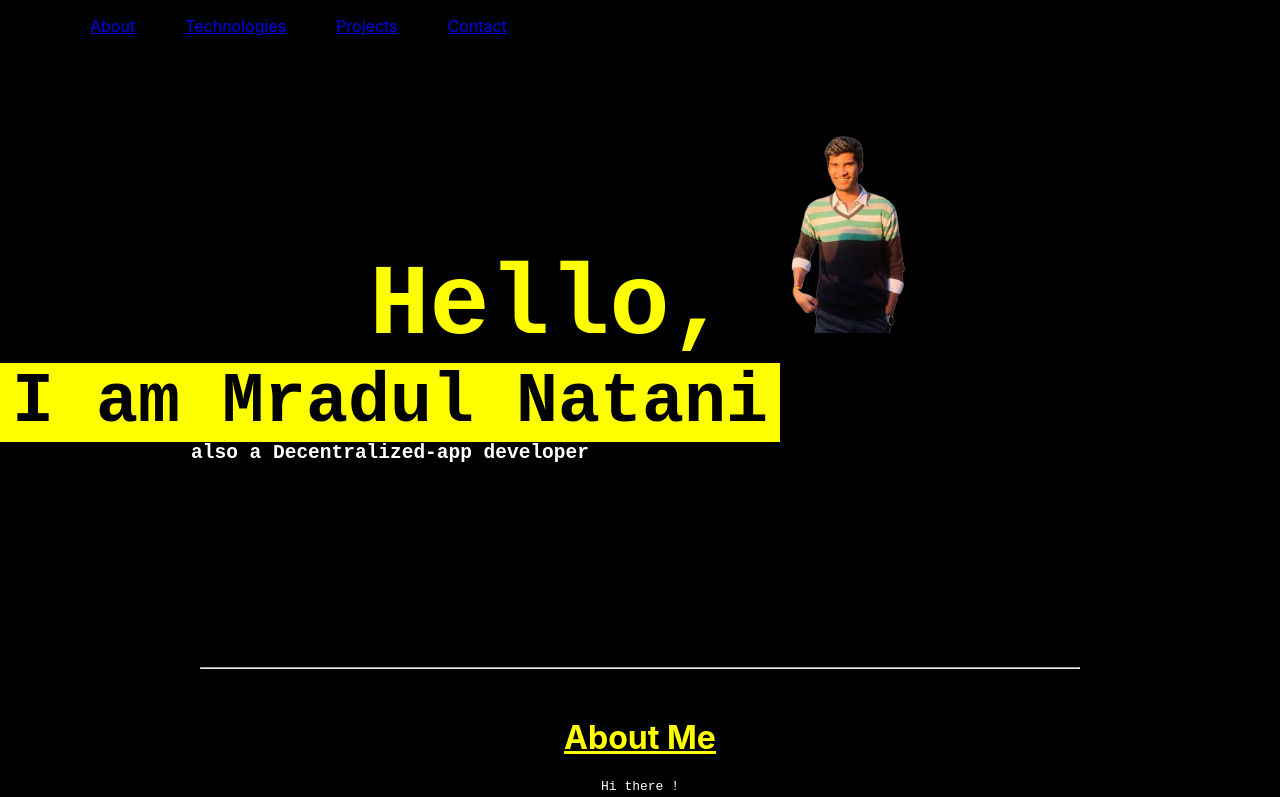
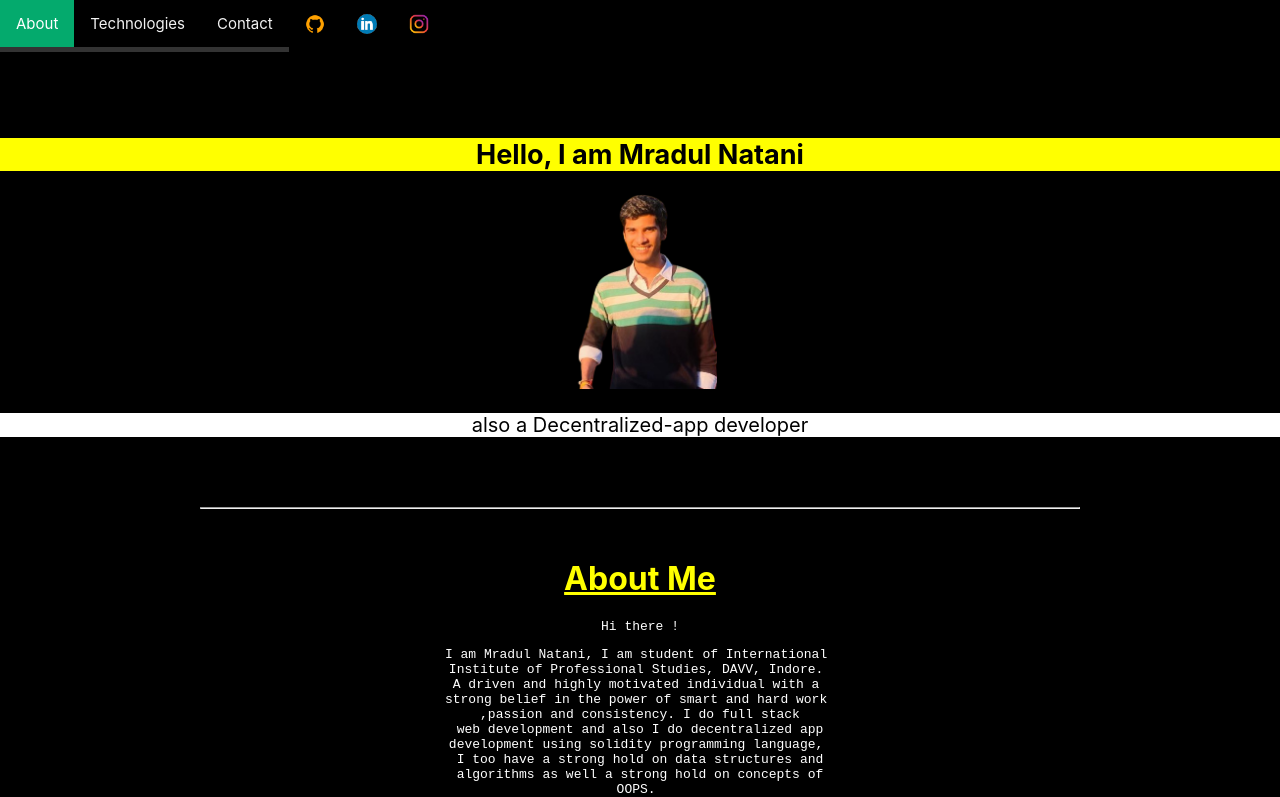
Before and after one commit to mradulnatani/portfolio, a React (Create React App) app in the folder my-portfolio/: page / in a window 1280 px wide. Shown: the top 797 px of the page. Built offline with nearby package versions, Linux system fonts and the light colour scheme.

Commit message:
made changes in ui

```diff
--- a/my-portfolio/package.json
+++ b/my-portfolio/package.json
@@ -6,6 +6,7 @@
     "@testing-library/jest-dom": "^5.17.0",
     "@testing-library/react": "^13.4.0",
     "@testing-library/user-event": "^13.5.0",
+    "cors": "^2.8.5",
     "express": "^4.19.2",
     "mongodb": "^6.8.0",
     "mongoose": "^8.4.4",
--- a/my-portfolio/src/App.js
+++ b/my-portfolio/src/App.js
@@ -21,7 +21,6 @@ function App() {
       </Routes>
       </MemoryRouter>
       <Picture/>
-      <br/><br/><br/><br/><br/><br/><br/><br/>
       <hr style={{marginLeft:'200px', marginRight:'200px'}}/>
       <About/>
       <hr style={{marginLeft:'200px', marginRight:'200px'}}/>
--- a/my-portfolio/src/MyComponents/About.js
+++ b/my-portfolio/src/MyComponents/About.js
@@ -6,15 +6,23 @@ export default function About() {
       <h1 style={{color:'yellow'}}><u style={{color:'yellow'}}>About Me</u></h1>
       <pre style={{color:'white'}}>
         <p>Hi there !</p>
-        I am Mradul Natani, I am student of International Institute of Professional Studies, DAVV, Indore. <br/>
-        A driven and highly motivated individual with a strong belief in the power of smart and hard work <br/>
-          ,passion and consistency. I do full stack web development and also I do decentralized app development <br/>
-          using solidity programming language, I too have a strong hold on data structures and algorithms as well <br/>
-          a strong hold on concepts of OOPS. <br/>
-           My journey in technology begun with facination towards coding which then resulted into a burning desire <br/>
-          to learn more and more, Yes my desire to learn hass no limits !, also I use support of google, youtue and <br/>
-        AI tools to learn new concepts. <br/>
-        I am always open and ready to contribute with like-minded people, so that we can grow together.  <br/>
+        I am Mradul Natani, I am student of International <br/>
+         Institute of Professional Studies, DAVV, Indore. <br/>
+        A driven and highly motivated individual with a <br/>
+        strong belief in the power of smart and hard work <br/>
+          ,passion and consistency. I do full stack<br/>
+           web development and also I do decentralized app<br/>
+            development using solidity programming language, <br/>
+            I too have a strong hold on data structures and<br/>
+             algorithms as well a strong hold on concepts of<br/>
+              OOPS. <br/>
+           My journey in technology begun with facination<br/>
+            towards coding which then resulted into a burning<br/>
+             desire to learn more and more, Yes my desire to<br/>
+              learn hass no limits !, also I use support of<br/>
+               google, youtue and AI tools to learn new concepts. <br/>
+        I am always open and ready to contribute with<br/>
+         like-minded people, so that we can grow together.  <br/>
         Your sincerly, <br/>
         Mradul Natani
 
--- a/my-portfolio/src/MyComponents/contact.js
+++ b/my-portfolio/src/MyComponents/contact.js
@@ -1,27 +1,51 @@
 import React,{useState} from 'react'
-import { Outlet } from 'react-router-dom';
 export default function Contact() {
-  function submission(e){
+  function submission(e) {
     e.preventDefault();
-    console.log(name,mail,msg)
+    console.log({ name, mail, msg });
+    const data = { name, mail, msg };
+
+    const proxyUrl = 'https://cors-anywhere.herokuapp.com/';
+    const apiUrl ='http://localhost:4000/';
+
+    fetch(proxyUrl+apiUrl, {
+      method: 'POST',
+      headers: {
+        'Accept': 'application/json',
+        'Content-Type': 'application/json'
+      },
+      body: JSON.stringify(data)
+    })
+      .then((result) => {
+        if (!result.ok) {
+          throw new Error(`Network response was not ok: ${result.status}`);
+        }
+        return result.json();
+      })
+      .then((resp) => {
+        console.log(resp);
+      })
+      .catch((error) => {
+       console.error('Error:', error);
+      });
   }
+
+
   const[name,setName] = useState('');
   const[mail,setMail] = useState('');
   const[msg,setMsg] = useState('');
-
   return (
     <div style={{marginTop:'50px',marginLeft:'500px'}}>
           <h1 style={{color:'yellow',marginRight:'500px'}}><u>Contact Us</u></h1>
       <form style={{border:'1px solid white',width:'500px',borderRadius:'5px'}} onSubmit={submission}>
         <br/> <br/>
-       <span style={{color:'white'}}>Enter your Name:</span> <input type='text'onChange={(e)=>{setName(e.target.value)}} style={{width:'250px',backgroundColor:'white',borderRadius:'5px'}}/> <br/> <br/>
-        <span style={{color:'white'}}>Enter your mail id:</span><input type='text'onChange={(e)=>{setMail(e.target.value)}} style={{width:'250px',backgroundColor:'white',borderRadius:'5px'}}/> <br/> <br/>
+       <span style={{color:'white'}}>Enter your Name:</span> <input type='text' onChange={(e)=>{setName(e.target.value)}} style={{width:'250px',backgroundColor:'white',borderRadius:'5px'}}/> <br/> <br/>
+        <span style={{color:'white'}}>Enter your mail id:</span><input type='text' onChange={(e)=>{setMail(e.target.value)}} style={{width:'250px',backgroundColor:'white',borderRadius:'5px'}}/> <br/> <br/>
         <span style={{color:'white'}}>Enter your message:</span><input type='text' onChange={(e)=>{setMsg(e.target.value)}}style={{width:'250px',height:'100px',backgroundColor:'white',borderRadius:'5px'}}/> <br/> <br/>
-        <button type='submit'style={{color:'white',width:'150px',height:'25px',backgroundColor:'blue',borderRadius:'5px'}}>Send</button>
+        <button type='submit'style={{color:'white',width:'150px',height:'25px',backgroundColor:'blue',borderRadius:'5px'}} onClick={submission}>Send</button>
         <br/>
         <br/>
       </form>
-      <Outlet/>
     </div>
   )
 }
--- a/my-portfolio/src/MyComponents/main.css
+++ b/my-portfolio/src/MyComponents/main.css
@@ -1,6 +1,8 @@
 .intro-content {
     color:yellow;
-    padding-top: 100px;
+    padding-top: 10px;
+    display: inline;
+    size: 15px;
 }
 .intro-content h2{
     margin: 0px;
@@ -9,3 +11,7 @@
 .intro-content .first{
     margin-top: 350px;
 }
+.intro-content .field:hover{
+    color: black;
+    background-color: white;
+}
--- a/my-portfolio/src/MyComponents/main.js
+++ b/my-portfolio/src/MyComponents/main.js
@@ -1,26 +1,39 @@
-import React, { useState } from 'react';
+import React, { useState, useEffect } from 'react';
 import './main.css';
-import Myimage from './myimg-removebg-preview.png'
+import Myimage from './myimg-removebg-preview.png';
 
 export default function Main() {
   const [field, setField] = useState(true);
-  //const button = document.getElementById('autoClickButton');
 
-  // Function to simulate a click
-  //function autoClick() {
-    //button.click();
-  //}
   setTimeout(() => setField(!field), 1000);
+
+  useEffect(() => {
+    const handleResize = () => {
+      setField(window.innerWidth < 620);
+    };
+
+    window.addEventListener('resize', handleResize);
+
+    return () => {
+      window.removeEventListener('resize', handleResize);
+    };
+  }, []);
 
   return (
     <div className='intro-content'>
-      <br />
-      <pre style={{display:'grid'}}>
-        <h2 style={{fontSize:'100px'}}>Hello,<img src={Myimage} alt='myimage' style={{height:'200px',marginLeft:'50px'}}></img></h2>
-        <h2 style={{backgroundColor:'yellow', color:'black',fontSize:'70px',marginRight:'500px'}}>I am Mradul Natani
-        </h2>
-        {field ? <h2 style={{color:'white',marginRight:'500px'}}>I am a full stack web developer</h2> : <h2 style={{color:'white',marginRight:'500px'}}>also a Decentralized-app developer</h2>}
-      </pre>
+      <br/>      <br/>
+      <br/>
+      <br/>
+      <br/>
+      <br/>
+        <h1 className='intro'style={{color:'black',backgroundColor:'yellow',fontSize:'27px'}}>Hello, I am Mradul Natani</h1>
+        <img src={Myimage} alt='myimage' style={{ height: '200px', marginLeft: '0px' }} />
+        {field ? (
+          <p  className='field'style={{fontSize:'20px',color:'black',backgroundColor:'white'}}>I am a full stack web developer</p>
+        ) : (
+          <p  className='field'style={{fontSize:'20px',color:'black',backgroundColor:'white'}}>also a Decentralized-app developer</p>
+        )}
+        <br/>
       <button id='autoClickButton' style={{ visibility: 'hidden' }}>
         Click Me!
       </button>
--- a/my-portfolio/src/MyComponents/navbar.css
+++ b/my-portfolio/src/MyComponents/navbar.css
@@ -1,3 +1,34 @@
+.topnav {
+    background-color: #333;
+    overflow: hidden;
+    position: fixed;
+  }
+
+  .topnav a {
+    float: left;
+    display: block;
+    color: #f2f2f2;
+    text-align: center;
+    padding: 14px 16px;
+    text-decoration: none;
+    font-size: 15px;
+  }
+
+  .topnav a:focus {
+    background-color: #ddd;
+    color: black;
+  }
+
+  .topnav a.active {
+    background-color: #04AA6D;
+    color: white;
+  }
+
+  .topnav .icon {
+    display: none;
+  }
+
+/*
 .navigation li{
     list-style: none;
     float: left;
@@ -8,12 +39,13 @@
 }
 .navigation ul{
     display:inline-block;
-    margin-right: 700px;
+    margin-right: 10px;
     position:fixed;
+    margin-left: 400px;
 }
 
 .navigation .image{
-    margin-left: 100px;
+    margin-left: 10px;
     position:fixed;
 }
 
@@ -21,3 +53,4 @@
     margin-left: 1px;
     position:fixed;
 }
+*/
--- a/my-portfolio/src/MyComponents/navbar.js
+++ b/my-portfolio/src/MyComponents/navbar.js
@@ -5,8 +5,18 @@ import Gitlogo from './githublogo.png'
 import Linkedinlogo from './linkedinlogo.png'
 import Instalogo from './instalogo.webp'
 export default function navbar() {
+function myFunction() {
+  var x = document.getElementById("myTopnav");
+  if (x.className === "topnav") {
+    x.className += " responsive";
+  } else {
+    x.className = "topnav";
+  }
+}
+
   return (
     <div>
+      {/*
       <navbar className="navigation">
         <ul style={{display:'flex'}}>
      <BrowserRouter>
@@ -14,12 +24,25 @@ export default function navbar() {
             <li><Link to={'technologies'}>Technologies</Link></li>
             <li><Link to={'projects'}>Projects</Link></li>
             <li><Link to={'contacts'}>Contact</Link></li>
-            <li><a href='https://github.com/mradulnatani'><img src={Gitlogo} alt='github' style={{height:'35px',marginLeft:'750px'}}></img></a></li>
-            <li><a href='https://www.linkedin.com/in/mradul-natani-882194248/'><img src={Linkedinlogo} alt='linkedin' style={{height:'35px',border:'1px',borderRadius:'19px',marginLeft:'750px'}}></img></a></li>
-            <li><a href='https://www.instagram.com/_mradull.?igsh=eHZmd3lxaDB6bzJ4'><img src={Instalogo} alt='instagram' style={{height:'35px',marginLeft:'750px'}}></img></a></li>
+            <li><a href='https://github.com/mradulnatani'><img src={Gitlogo} alt='github' style={{height:'35px',marginLeft:'10px'}}></img></a></li>
+            <li><a href='https://www.linkedin.com/in/mradul-natani-882194248/'><img src={Linkedinlogo} alt='linkedin' style={{height:'35px',border:'1px',borderRadius:'19px',marginLeft:'10px'}}></img></a></li>
+            <li><a href='https://www.instagram.com/_mradull.?igsh=eHZmd3lxaDB6bzJ4'><img src={Instalogo} alt='instagram' style={{height:'35px',marginLeft:'10px'}}></img></a></li>
             </BrowserRouter>
         </ul>
       </navbar>
+      */}
+<link rel="stylesheet" href="https://cdnjs.cloudflare.com/ajax/libs/font-awesome/4.7.0/css/font-awesome.min.css"/>
+
+<div class="topnav" id="myTopnav">
+  <a href="#home" className="active">About</a>
+  <a href="#news">Technologies</a>
+  <a href="#contact">Contact</a>
+  <a href='https://github.com/mradulnatani'><img src={Gitlogo} alt='github' style={{height:'20px'}}></img></a>
+  <a href='https://www.linkedin.com/in/mradul-natani-882194248/'><img src={Linkedinlogo} alt='linkedin' style={{height:'20px',borderRadius:'50px',marginTop:'0px'}}></img></a>
+  <a href='https://www.instagram.com/_mradull.?igsh=eHZmd3lxaDB6bzJ4'><img src={Instalogo} alt='instagram' style={{height:'20px'}}></img></a>
+
+</div>
+
     </div>
   )
 }
```
Also changed, not shown: my-portfolio/connect.js (+12 -11 lines), my-portfolio/src/MyComponents/myimg-removebg-preview.png, 1 other file (tests, documents, lock files or other folders).
